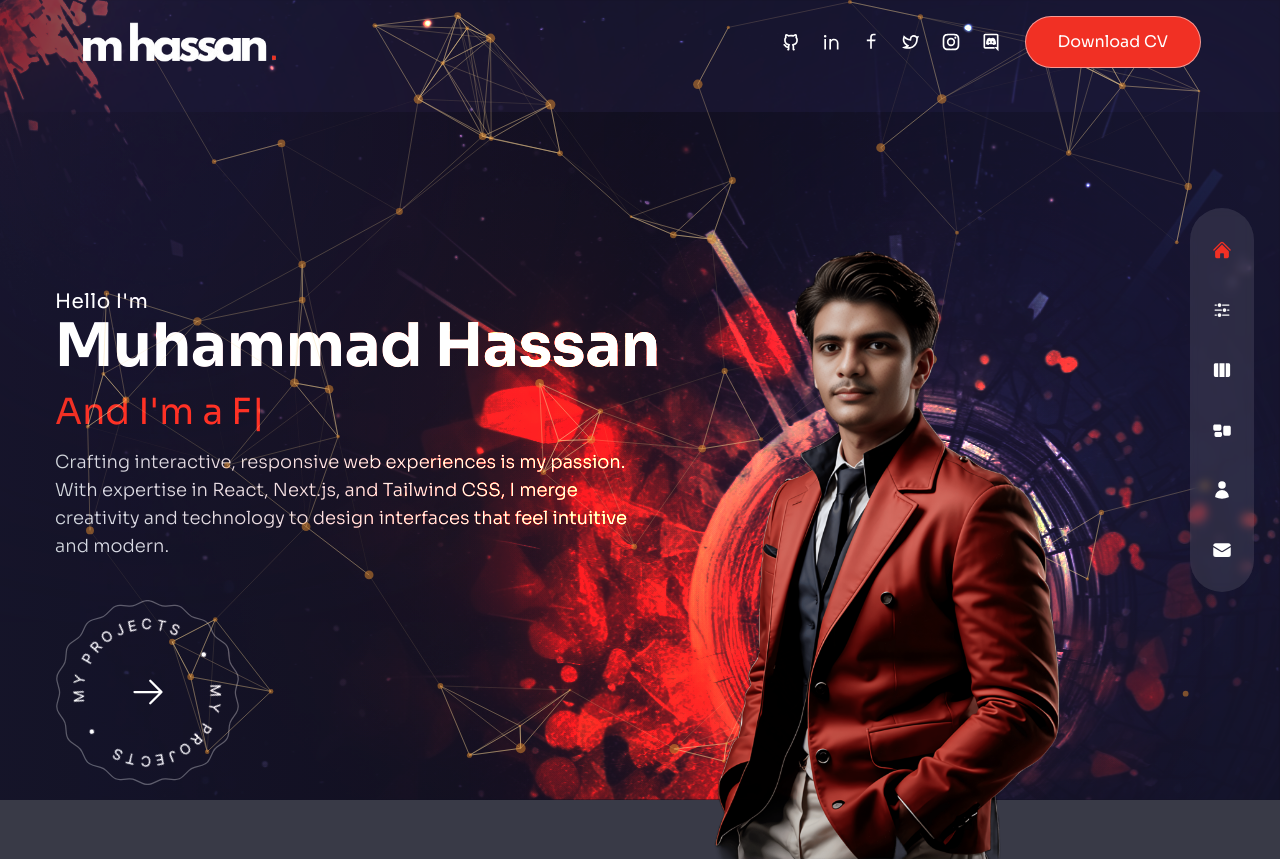
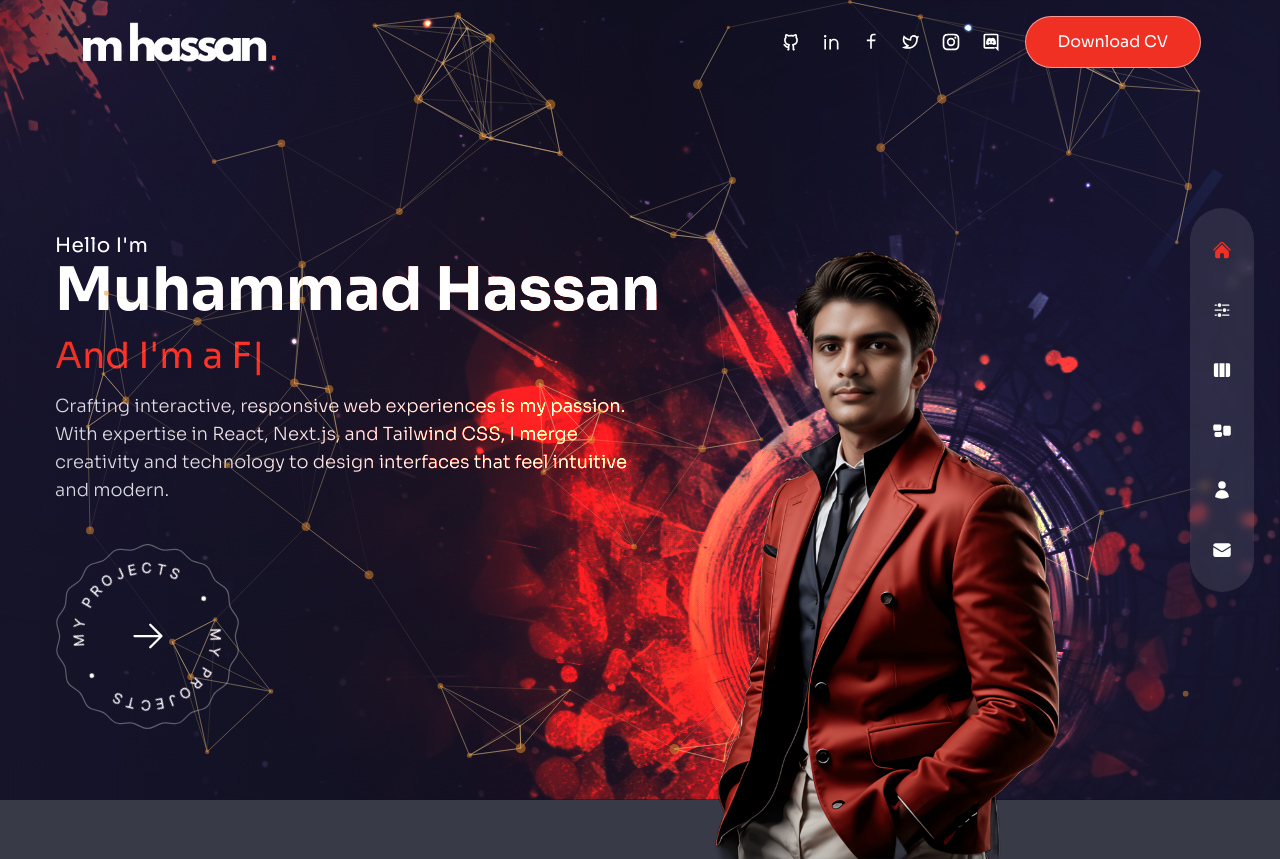
Before and after one commit to Muhammad-Hassann/my-portfolio, a Next.js app: page / in a window 1280 px wide. Built offline with nearby package versions, Linux system fonts and the light colour scheme.

Commit message:
fixed some issues

```diff
--- a/src/app/page.tsx
+++ b/src/app/page.tsx
@@ -10,7 +10,7 @@ import { fadeIn } from "../../variants";
 
 const Home = () => {
   return (
-    <div className="bg-primary/60 pt-28 md:h-screen md:overflow-hidden">
+    <div className="bg-primary/60 pt-28 md:pt-0 md:h-screen md:overflow-hidden">
       <div className="h-full w-full bg-gradient-to-r from-primary/10 via-black/30 to-black/10">
         {/* text */}
         <div className="text-center flex flex-col justify-center xl:pt-40 xl:text-left h-full container mx-auto">
--- a/src/app/projects/page.tsx
+++ b/src/app/projects/page.tsx
@@ -7,7 +7,7 @@ import { motion } from "framer-motion";
 
 const Projects = () => {
   return (
-    <div className=" bg-primary/30 pt-40 flex items-center overflow-hidden h-screen">
+    <div className=" bg-primary/30 pt-40 flex items-center md:overflow-hidden md:h-screen">
       <Circles />
       <div className="container mx-auto">
         <div className="flex flex-col xl:flex-row gap-x-8">
--- a/src/app/services/page.tsx
+++ b/src/app/services/page.tsx
@@ -8,7 +8,7 @@ import { fadeIn } from "../../../variants";
 
 const Services = () => {
   return (
-    <div className="h-screen bg-primary/30 pt-40 flex items-center">
+    <div className="md:h-screen bg-primary/30 pt-40 flex items-center">
       <Circles />
       <div className="container mx-auto">
         <div className="flex flex-col xl:flex-row gap-x-8">
--- a/src/app/skills/page.tsx
+++ b/src/app/skills/page.tsx
@@ -61,7 +61,7 @@ const skillData = [
 
 const SkillsPage = () => {
   return (
-    <div className="relative pt-28 pb-18 lg:pt-36 p-4 md:p-16  w-full h-screen bg-primary/30 text-white">
+    <div className="relative lg:pt-36 p-4 md:p-16 pt-28 pb-18 w-full md:h-screen overflow-x-hidden bg-primary/30 text-white">
       {/* Background Animation */}
       <div className="absolute inset-0">
         <motion.div
```
